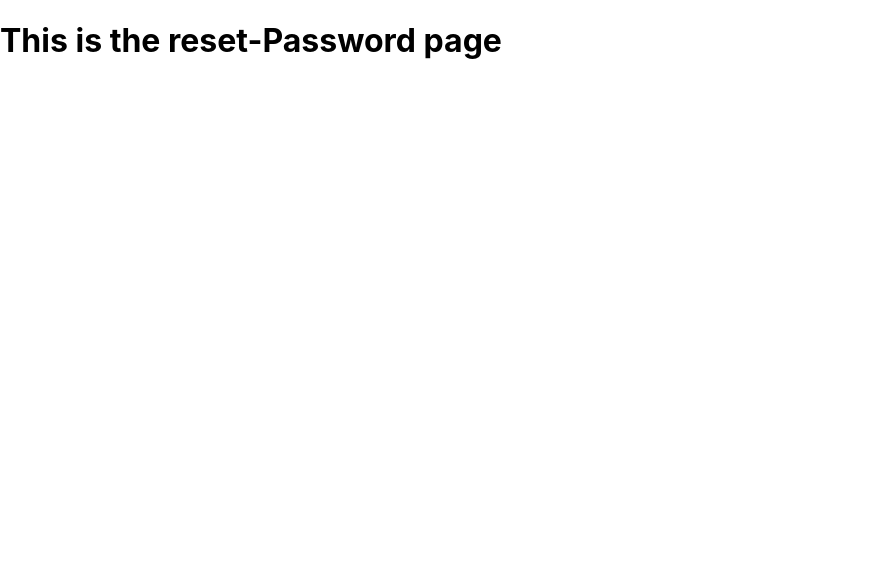
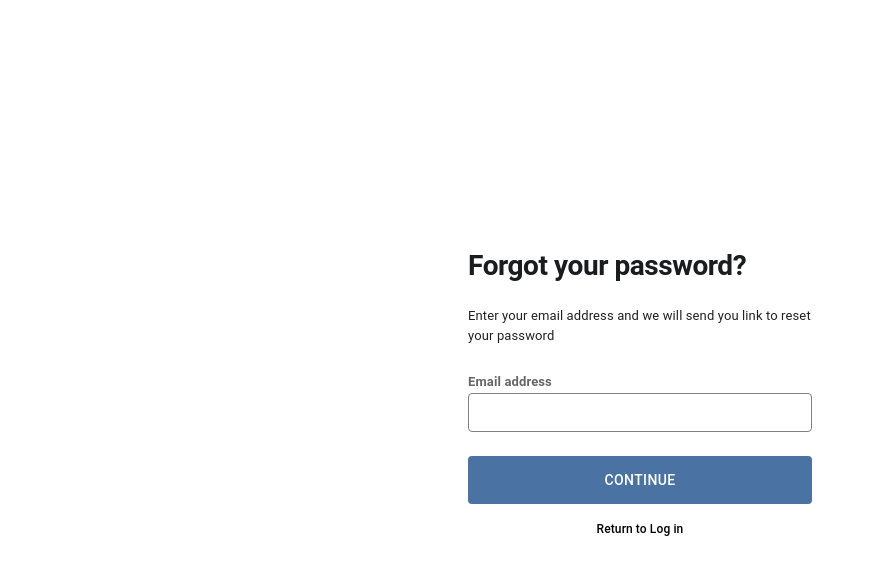
Before and after one commit to Tideman2/my-challenge, a React (Create React App) app: page /reset-password in a window 1280 px wide. Shown: the top 574 px of the page, without its empty margins (0-874 px from the left). Built offline with nearby package versions, Linux system fonts and the light colour scheme.

Commit message:
added the reset-password page

```diff
--- a/src/pages/Auth.jsx
+++ b/src/pages/Auth.jsx
@@ -54,6 +54,9 @@ const theme = createTheme({
         styleOverrides: {
           root: {
             fontWeight: 600, // Adjust font weight for all FormLabel components
+            fontSize: 13,
+            width: 90,
+            height: 20
           },
         },
       }},
--- a/src/pages/Reset-Password.jsx
+++ b/src/pages/Reset-Password.jsx
@@ -1,8 +1,52 @@
-
+import { Card, CardContent, Typography, TextField, FormControl, FormLabel, Button} from "@mui/material"
+import { Form, Link } from "react-router-dom"
 
 export default function ResetPassword() {
 
     return (
-        <h1>This is the reset-Password page</h1>
+      <Card>
+        <CardContent sx={{
+            width: `100%`,
+        }}>
+          <Typography variant="h1" sx={{
+            width: 315,
+          }}>
+            Forgot your password?
+          </Typography>
+          <Typography sx={{
+            width: 362,
+            height: 43,
+            fontWeight: 400,
+            fontSize: 13,
+            mt: 3,
+            mb: 3,
+          }}>
+            Enter your email address and we will send you link to reset your password
+          </Typography>
+        <Form>
+         <FormControl sx={{
+            mb: 3,
+         }}>
+            <FormLabel>Email address</FormLabel>
+            <TextField />
+         </FormControl>
+           <Button>Continue</Button>
+        </Form>
+        <Link to={`..`} style={{ textDecoration: "none",}}>
+                 <Typography  sx={{
+                    display:`block`,
+                    width: `100%`,
+                    height: 22,
+                    fontWeight: 500,
+                    fontSize: 12,
+                    color: `black`,
+                    textAlign: `center`,
+                    mt: 2
+                 }}>
+                 Return to Log in
+                 </Typography>
+                </Link>
+        </CardContent>
+      </Card>
     )
 }
```
